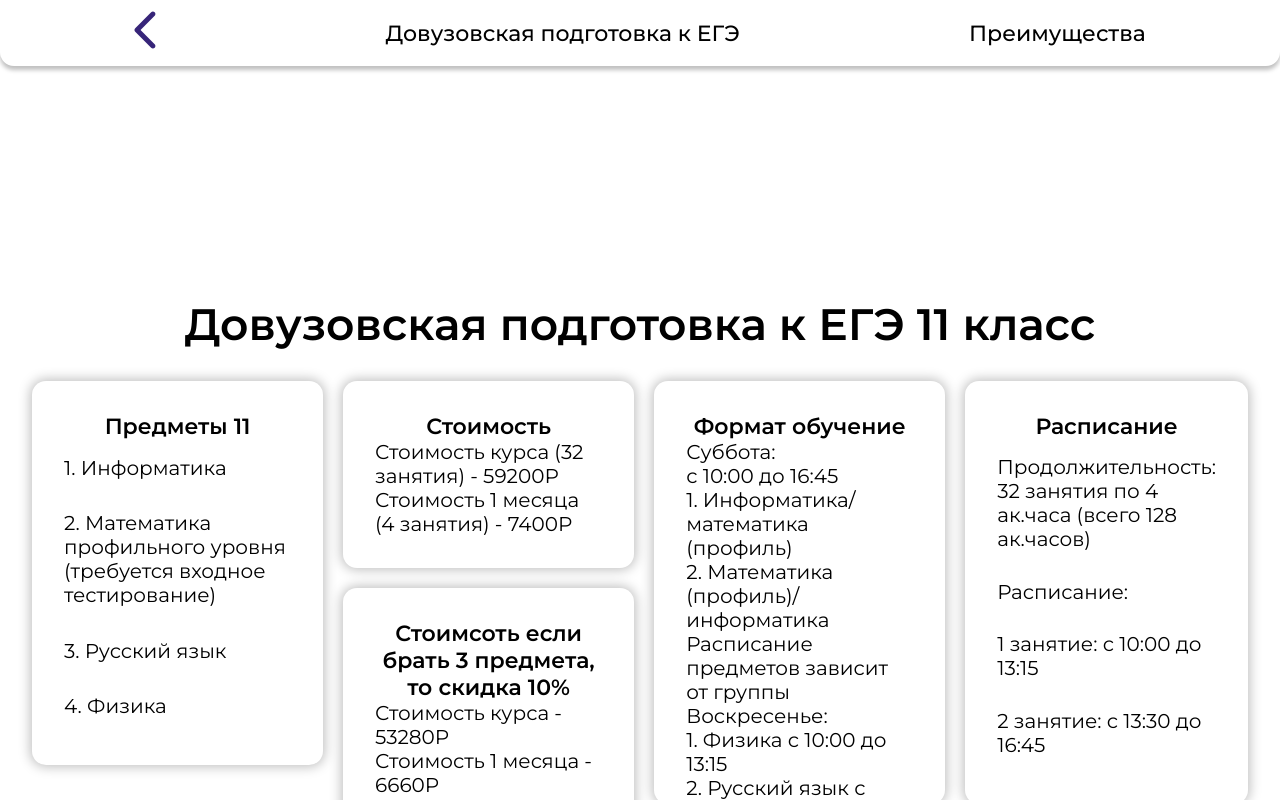
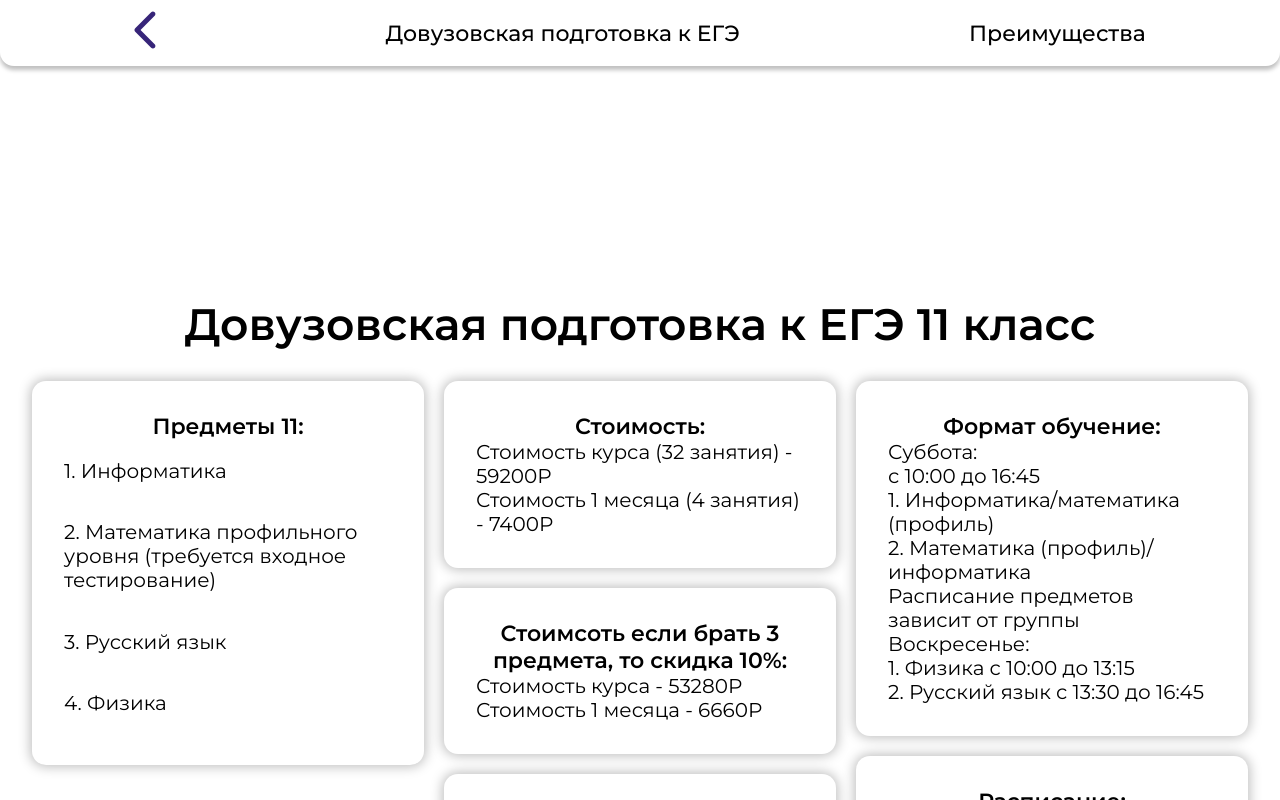
Before and after one commit to 3elt3er/MTUCI, a React (Vite) app: page /#/dovuz-ege in a window 1280 px wide. Shown: the top 800 px of the page. Built offline with nearby package versions, Linux system fonts and the light colour scheme.

Commit message:
update_dovuz10,9,vi

```diff
--- a/src/pages/dovuz/DovuzEge.jsx
+++ b/src/pages/dovuz/DovuzEge.jsx
@@ -23,7 +23,7 @@ const DovuzEge = () => {
         <div className={classes.flexBlock}>
           <div className={classes.columns}>
             <div className={`${classes.item} ${classes.firstItem}`}>
-              <div className={classes.header}>Предметы 11</div>
+              <div className={classes.header}>Предметы 11:</div>
               <span>1. Информатика</span>
               <span>2. Математика профильного уровня (требуется входное тестирование)</span>
               <span>3. Русский язык</span>
@@ -32,24 +32,24 @@ const DovuzEge = () => {
           </div>
             <div className={classes.columns}>
             <div className={`${classes.item} ${classes.firstItem}`}>
-              <div className={classes.header}>Стоимость</div>
+              <div className={classes.header}>Стоимость:</div>
               <span>Стоимость курса (32 занятия) - 59200Р</span>
               <span>Стоимость 1 месяца (4 занятия) - 7400Р</span>
             </div>
             <div className={`${classes.item} ${classes.firstItem}`}>
-            <div className={classes.header}>Стоимсоть если брать 3 предмета, то скидка 10%</div>
+            <div className={classes.header}>Стоимсоть если брать 3 предмета, то скидка 10%:</div>
             <span>Стоимость курса - 53280Р</span>
             <span>Стоимость 1 месяца - 6660Р</span>
               </div>
               <div className={`${classes.item} ${classes.firstItem}`}>
-            <div className={classes.header}>Стоимсоть если брать 4 предмета, то скидка 15%</div>
+            <div className={classes.header}>Стоимсоть если брать 4 предмета, то скидка 15%:</div>
             <span>Стоимость курса - 50320Р</span>
             <span>Стоимость 1 месяца - 6290Р</span>
               </div>
               </div>
             <div className={classes.columns}>
               <div className={`${classes.item} ${classes.firstItem}`}>
-                <div className={classes.header}>Формат обучение</div>
+                <div className={classes.header}>Формат обучение:</div>
                 <span>Суббота:</span>
                 <span>с 10:00 до 16:45</span>
                 <span>1. Информатика/математика (профиль)</span>
@@ -59,14 +59,14 @@ const DovuzEge = () => {
                 <span>1. Физика с 10:00 до 13:15</span>
                 <span>2. Русский язык с 13:30 до 16:45</span>
               </div>
-            </div>
               <div className={`${classes.item} ${classes.firstItem}`}>
-                <div className={classes.header}>Расписание</div>
+                <div className={classes.header}>Расписание:</div>
                  <span>Продолжительность: 32 занятия по 4 ак.часа (всего 128 ак.часов)</span>
                  <span>Расписание:</span>
                  <span>1 занятие: с 10:00 до 13:15</span>
                  <span>2 занятие: с 13:30 до 16:45</span>
               </div>
+            </div>
         </div>
       </div>
       <div className='window noHeightLimitMobile' id='advantages'>
--- a/src/pages/dovuz/DovuzEgeTen.jsx
+++ b/src/pages/dovuz/DovuzEgeTen.jsx
@@ -1,7 +1,6 @@
 import classes from "./Dovuz.module.css";
 import Header from "../../components/UI/Header/Header.jsx";
 import DovuzAdvantages from "../../components/DovuzAdvantages/DovuzAdvantages.jsx";
-import { Simulate } from "react-dom/test-utils";
 
 const DovuzEge = () => {
   const executeScroll = (sectionId) => {
@@ -10,45 +9,61 @@ const DovuzEge = () => {
       section.scrollIntoView({ behavior: "smooth" });
     }
   };
+
   return (
     <>
       <Header
         arrowBack={true}
-        contains={['Довузовская подготовка к ЕГЭ', 'Преимущества']}
+        contains={['Довузовская подготовка к ЕГЭ 10 класс', 'Преимущества']}
         id={['dovuz', 'advantages']}
         onClick={executeScroll}
       />
+
       <div className='window noHeightLimitMobile' id='dovuz'>
-        <div className={classes.headerOfPage}>Довузовская подготовка к ЕГЭ 10 классы</div>
+        <div className={classes.headerOfPage}>Довузовская подготовка к ЕГЭ 10 класс</div>
+
         <div className={classes.flexBlock}>
+          {/* Блок 1: Предметы */}
           <div className={classes.columns}>
             <div className={`${classes.item} ${classes.firstItem}`}>
               <div className={classes.header}>Предметы:</div>
               <span>1. Информатика</span>
               <span>2. Математика профильного уровня (требуется входное тестирование)</span>
             </div>
+          </div>
+
+          {/* Блок 2: Стоимость */}
+          <div className={classes.columns}>
             <div className={`${classes.item} ${classes.firstItem}`}>
-              <div className={classes.header}>Стоимость</div>
-              <span>Полный курс по одному предмету 36 800 рублей за один предмет.</span>
-              <span>Оплата ежемесячно по  4 600 рублей за один предмет</span>
+              <div className={classes.header}>Стоимость:</div>
+              <span>Стоимость курса (32 занятия) - 36800Р</span>
+              <span>Стоимость 1 месяца (4 занятия) - 4600Р</span>
             </div>
+          </div>
+
+          {/* Блок 3: Формат обучения */}
+          <div className={classes.columns}>
             <div className={`${classes.item} ${classes.firstItem}`}>
-              <div className={classes.header}>Формат обучение</div>
+              <div className={classes.header}>Формат обучения:</div>
               <span>Продолжительность: 32 занятия по 2 ак.часа (всего 64 ак.часа)</span>
               <span>Суббота:</span>
               <span>с 10:00 до 16:45</span>
               <span>1. Математика (профиль) с 11:45 до 13:20</span>
               <span>2. Информатика с 10:00 до 11:35</span>
             </div>
+          </div>
+
+          {/* Блок 4: Расписание */}
+          <div className={classes.columns}>
             <div className={`${classes.item} ${classes.firstItem}`}>
-              <div className={classes.header}>Расписание</div>
-              <span>Расписание:</span>
+              <div className={classes.header}>Расписание:</div>
               <span>1 занятие: с 10:00 до 13:15</span>
               <span>2 занятие: с 11:45 до 13:20</span>
             </div>
           </div>
         </div>
       </div>
+
       <div className='window noHeightLimitMobile' id='advantages'>
         <DovuzAdvantages/>
       </div>
--- a/src/pages/dovuz/DovuzOge.jsx
+++ b/src/pages/dovuz/DovuzOge.jsx
@@ -9,17 +9,21 @@ const DovuzOge = () => {
       section.scrollIntoView({ behavior: "smooth" });
     }
   };
+
   return (
     <>
       <Header
         arrowBack={true}
-        contains={['Довузовская подготовка к ОГЭ и 10 класс', 'Преимущества']}
+        contains={['Довузовская подготовка к ОГЭ 9 класс', 'Преимущества']}
         id={['dovuz', 'advantages']}
         onClick={executeScroll}
       />
+
       <div className='window noHeightLimitMobile' id='dovuz'>
         <div className={classes.headerOfPage}>Довузовская подготовка к ОГЭ</div>
+
         <div className={classes.flexBlock}>
+          {/* Блок 1: Предметы */}
           <div className={classes.columns}>
             <div className={`${classes.item} ${classes.firstItem}`}>
               <div className={classes.header}>Предметы:</div>
@@ -27,11 +31,25 @@ const DovuzOge = () => {
               <span>2. Русский язык</span>
               <span>3. Математика</span>
             </div>
+          </div>
+
+          {/* Блок 2: Стоимость */}
+          <div className={classes.columns}>
             <div className={`${classes.item} ${classes.firstItem}`}>
               <div className={classes.header}>Стоимость:</div>
-              <span>Полный курс по одному предмету 36 800 рублей за один предмет.</span>
-              <span>Оплата ежемесячно по  4 600 рублей за один предмет</span>
+              <span>Стоимость курса (32 занятия) - 36800Р</span>
+              <span>Стоимость 1 месяца (4 занятия) - 4600Р</span>
             </div>
+
+            <div className={`${classes.item} ${classes.firstItem}`}>
+              <div className={classes.header}>Стоимость если брать 3 предмета, то скидка 10%:</div>
+              <span>Стоимость курса (32 занятия) - 33120Р</span>
+              <span>Стоимость 1 (4 занятия) месяца - 4140Р</span>
+            </div>
+          </div>
+
+          {/* Блок 3: Формат и расписание */}
+          <div className={classes.columns}>
             <div className={`${classes.item} ${classes.firstItem}`}>
               <div className={classes.header}>Формат:</div>
               <span>Продолжительность: 32 занятия по 2 ак.часа (всего 64 ак.часа)</span>
@@ -40,6 +58,7 @@ const DovuzOge = () => {
               <span>2. Математика (профиль) с 11:45 до 13:20</span>
               <span>3. Информатика с 13:30 до 15:05</span>
             </div>
+
             <div className={`${classes.item} ${classes.firstItem}`}>
               <div className={classes.header}>Расписание:</div>
               <span>1 занятие: с 10:00 до 11:35</span>
@@ -49,6 +68,7 @@ const DovuzOge = () => {
           </div>
         </div>
       </div>
+
       <div className='window noHeightLimitMobile' id='advantages'>
         <DovuzAdvantages/>
       </div>
--- a/src/pages/dovuz/DovuzVi.jsx
+++ b/src/pages/dovuz/DovuzVi.jsx
@@ -20,12 +20,35 @@ const DovuzVi = () => {
       <div className='window noHeightLimitMobile' id='dovuz'>
         <div className={classes.headerOfPage}>Довузовская подготовка к ВИ</div>
         <div className={classes.flexBlock}>
+        <div className={classes.columns}>
+            <div className={`${classes.item} ${classes.firstItem}`}>
+              <div className={classes.header}>Формат курсов:</div>
+              <span>• полный курс(старт 05.10.2025)</span>
+              <span>• ускоренный курс(старт 02.03.2026)</span>
+              <span>• ускоренный курс в дистанционном формате</span>
+            </div>
+          </div>
           <div className={classes.columns}>
             <div className={`${classes.item} ${classes.firstItem}`}>
               <div className={classes.header}>Предметы</div>
               <span>1. Информатика и информационно-коммуникационные технологии</span>
               <span>2. Математика и элементы теории вероятностей</span>
               <span>3. Русский язык</span>
+            </div>
+          </div>
+          <div className={classes.columns}>
+            <div className={`${classes.item} ${classes.firstItem}`}>
+              <div className={classes.header}>Стоимость полных и ускоренных курсов ВИ в ОЧНОМ формате:</div>
+              <span>Стоимость 1 месяца (4 занятия) - 5000Р</span>
+              <span>Стоимость ПОЛНОГО курса (32 занятия) - 40000Р</span>
+              <span>Стоимость УСКОРЕННОГО курса (16 занятий) - 20000Р</span>
+            </div>
+          </div>
+          <div className={classes.columns}>
+            <div className={`${classes.item} ${classes.firstItem}`}>
+              <div className={classes.header}>Стоимость ускоренного курса в ДИСТАНЦИОННОМ формате:</div>
+              <span>Стоимость 1 месяца (4 занятия) - 4000Р</span>
+              <span>Стоимость курса (16 занятий) - 16000Р</span>
             </div>
           </div>
         </div>
```
